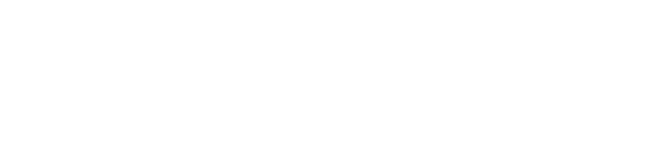
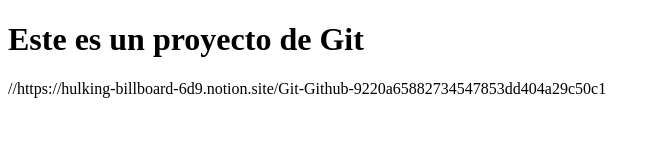
Before and after one commit to Carcajm21/primer-repo-remoto, a plain HTML site: page index.html in a window 1280 px wide. Shown: the whole page, without its empty margins (0-661 px from the left). Drawn offline with Linux system fonts and the light colour scheme.

Commit message:
Agregado a html

```diff
--- a/index.html
+++ b/index.html
@@ -8,5 +8,8 @@
 </head>
 <body>
 
+    <h1>Este es un proyecto de Git</h1>
+
 </body>
 </html>
+//https://hulking-billboard-6d9.notion.site/Git-Github-9220a65882734547853dd404a29c50c1
```
